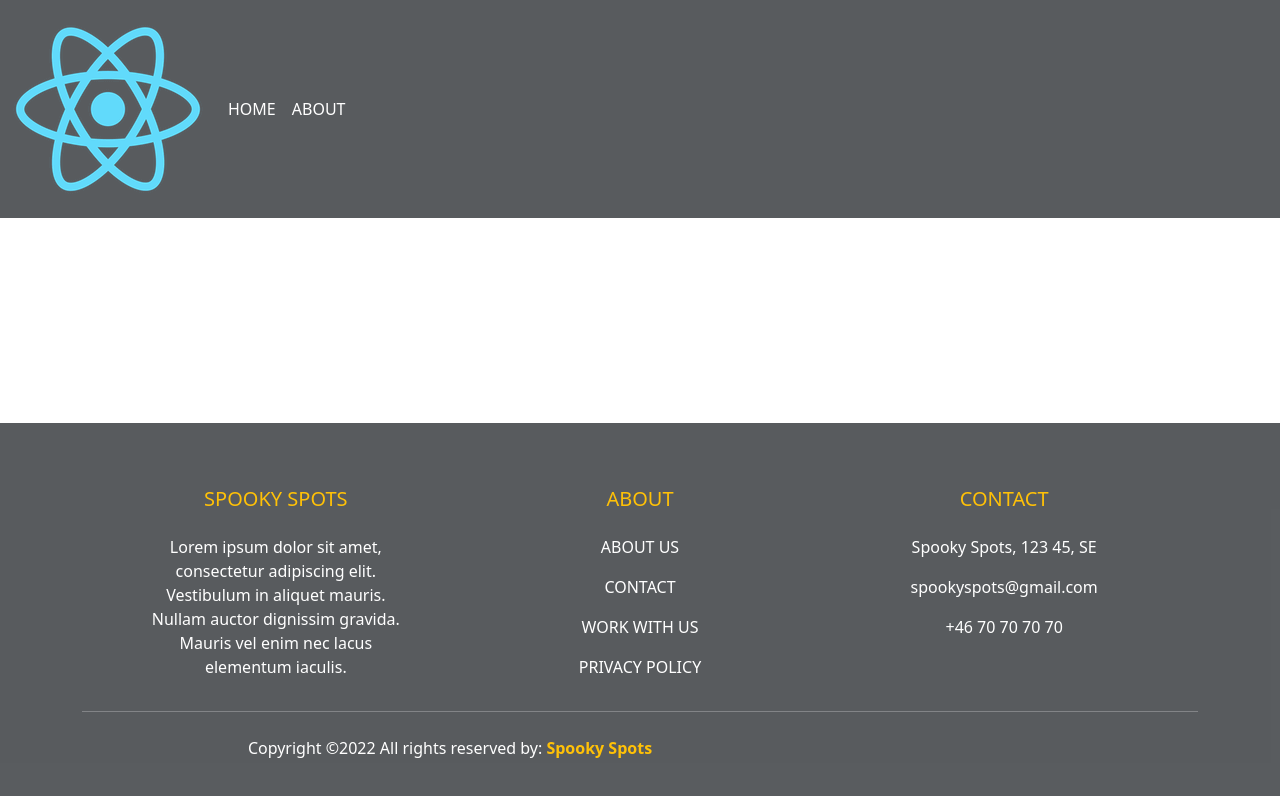
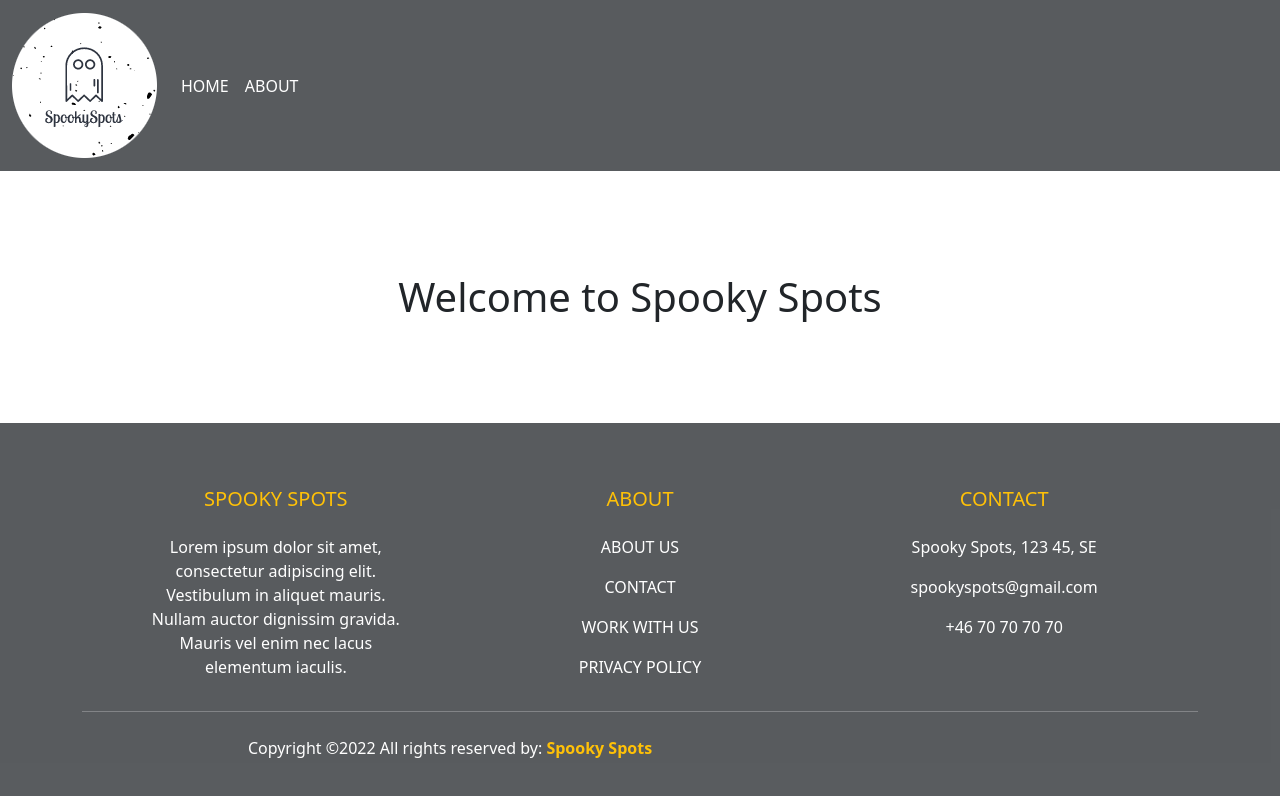
Before and after one commit to louisehedman/spooky-spots-fe, a React (Create React App) app: page / in a window 1280 px wide. Shown: the top 796 px of the page. Built offline with nearby package versions, Linux system fonts and the light colour scheme.

Commit message:
add Spooky Spots logo in header and replace favicon and app title

```diff
--- a/public/index.html
+++ b/public/index.html
@@ -2,7 +2,7 @@
 <html lang="en">
   <head>
     <meta charset="utf-8" />
-    <link rel="icon" href="%PUBLIC_URL%/favicon.ico" />
+    <link rel="icon" href="%PUBLIC_URL%/favicon.png" />
     <meta name="viewport" content="width=device-width, initial-scale=1" />
     <meta name="theme-color" content="#000000" />
     <meta
@@ -24,7 +24,7 @@
       work correctly both with client-side routing and a non-root public URL.
       Learn how to configure a non-root public URL by running `npm run build`.
     -->
-    <title>React App</title>
+    <title>Spooky Spots</title>
   </head>
   <body>
     <noscript>You need to enable JavaScript to run this app.</noscript>
--- a/src/components/header/Header.tsx
+++ b/src/components/header/Header.tsx
@@ -9,7 +9,7 @@ const Header: React.FC = () => {
         <nav className="navbar navbar-expand-lg navbar-dark bg-dark relative-top m-0 bg-opacity-75">
       <div className="container-fluid">
         <Link className="navbar-brand" to="/">
-          <img className="img-fluid" src="/logo192.png" alt="Logo placeholder" />
+          <img className="img-fluid" src="/spookyspotslogo.png" alt="spooky spots logo" />
         </Link>
         <button
           className="navbar-toggler"
--- a/src/components/pages/home/Home.tsx
+++ b/src/components/pages/home/Home.tsx
@@ -2,7 +2,9 @@ import React from 'react';
 
 const Home: React.FC = () => {
     return (
-        <></>
+        <>
+        <h1 className="text-center my-4">Welcome to Spooky Spots</h1>
+        </>
     )
 }
 
```
Also changed, not shown: public/favicon.png (added), public/spookyspotslogo.png (added).
